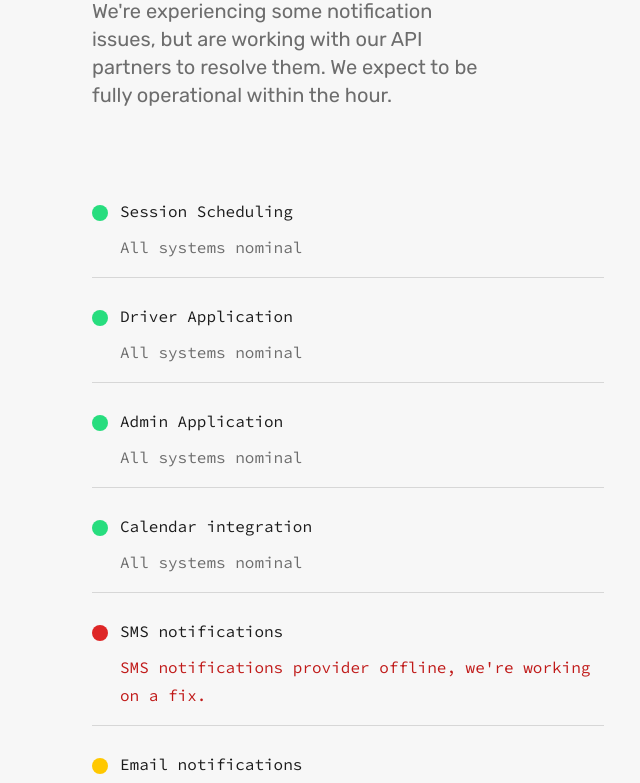
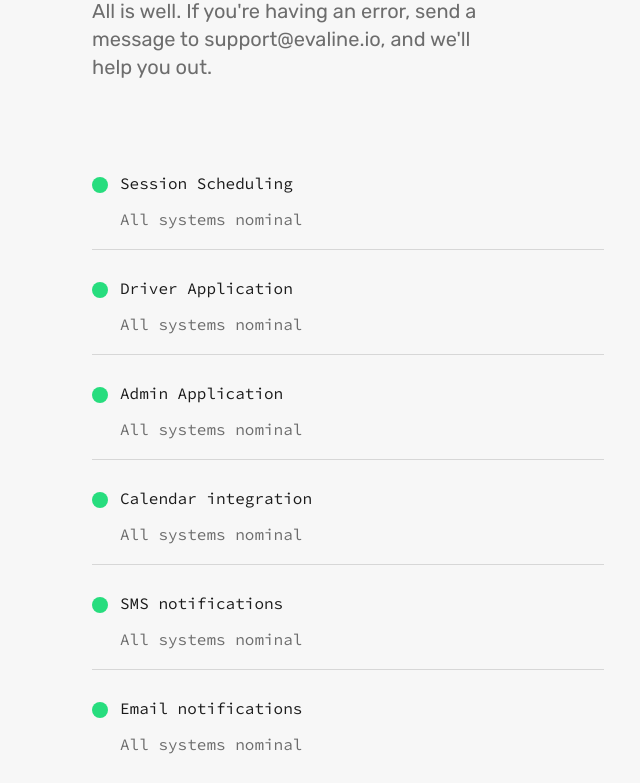
Before and after one commit to evaline-inc/evaline-status, a website: page index.html in a window 1280 px wide. Shown: the part 231-1014 px from the top of the page, without its empty margins (292-932 px from the left). Drawn offline with Linux system fonts and the light colour scheme.

Commit message:
All systems operational

```diff
--- a/index.html
+++ b/index.html
@@ -95,12 +95,12 @@
         message: `All systems nominal`
       },
       sms: {
-        status: 2,
-        message: `SMS notifications provider offline, we're working on a fix.`
+        status: 0,
+        message: `All systems nominal`
       },
       email: {
-        status: 1,
-        message: `Some reports of email delivery failures, engineering team is investigating.`
+        status: 0,
+        message: `All systems nominal`
       }
     }
 
```
